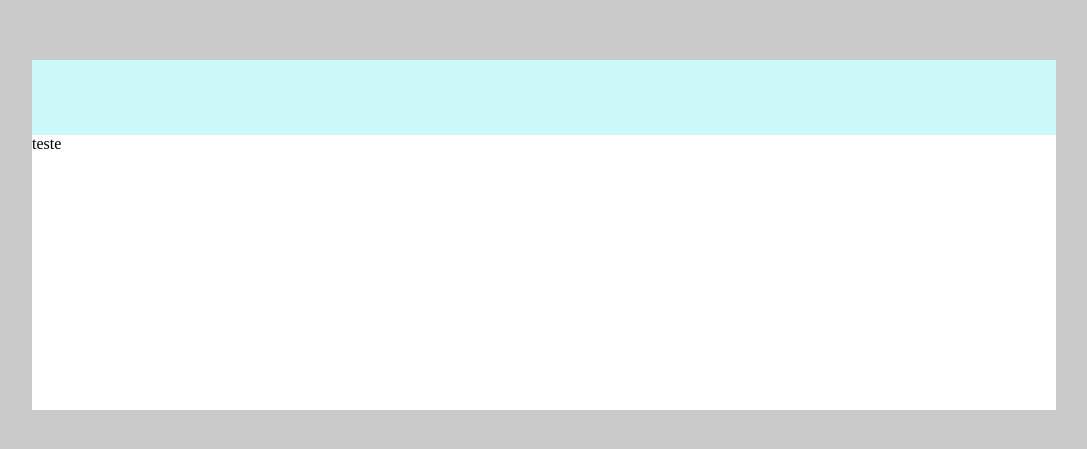
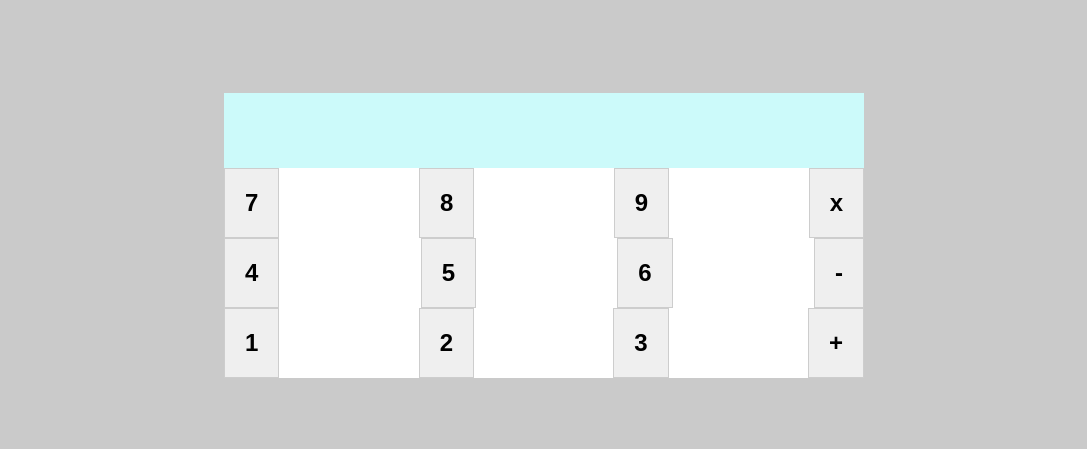
Before and after one commit to leonardolginfo/CalculadoraReact, a React (Create React App) app: page / in a window 1280 px wide. Shown: the part 165-614 px from the top of the page, without its empty margins (96-1183 px from the left). Built offline with nearby package versions, Linux system fonts and the light colour scheme.

Commit message:
dando forma com btns

```diff
--- a/src/App.js
+++ b/src/App.js
@@ -1,14 +1,32 @@
 import Input from './components/Input';
 import Button from './components/Button'
 
-import { Container, Content } from "./styles";
+import { Container, Content, Row, Column } from "./styles";
 
 const App = () => {
   return (
     <Container>
       <Content>
         <Input />
-      <p>teste</p>
+
+      <Row>
+        <Button label="7"/>
+        <Button label="8"/>
+        <Button label="9"/>
+        <Button label="x"/>
+     </Row>
+     <Row>
+        <Button label="4"/>
+        <Button label="5"/>
+        <Button label="6"/>
+        <Button label="-"/>
+     </Row>
+     <Row>
+        <Button label="1"/>
+        <Button label="2"/>
+        <Button label="3"/>
+        <Button label="+"/>
+     </Row>
       </Content>
 
     </Container>
--- a/src/components/Button/index.js
+++ b/src/components/Button/index.js
@@ -1,14 +1,14 @@
+
+import {ButtonContainer} from './styles';
 
 
-
-const Button = () => {
+const Button = ({label, onClick}) => {
     return (
       <div className="App">
         <header className="App-header">
-
-          <p>
-            Projeto padrão instalado, partiu zerar tudo!!
-          </p>
+          <ButtonContainer onClick={onClick}>
+            {label}
+          </ButtonContainer>
 
 
         </header>
--- /dev/null
+++ b/src/components/Button/styles.js
@@ -0,0 +1,9 @@
+import styled from 'styled-components';
+
+export const ButtonContainer = styled.button`
+    padding: 20px;
+    border: 1px solid #cdcdcd;
+    font-size: 24px;
+    font-weight: 700;
+    flex: 1;
+`
--- a/src/styles.js
+++ b/src/styles.js
@@ -10,9 +10,21 @@
     justify-content: center;
 `
 
-
 export const Content = styled.div`
 background-color: #FFFFFF;
-width: 80%;
-min-height: 350px;
+width: 50%;
 `
+
+export const Row = styled.div`
+    display: flex;
+    flex-direction:row;
+    justify-content:space-between;
+    align-items: center;
+`
+
+export const Column = styled.div`
+    display: flex;
+    flex-direction:column;
+    justify-content:space-between;
+    align-items: center;
+`
```
